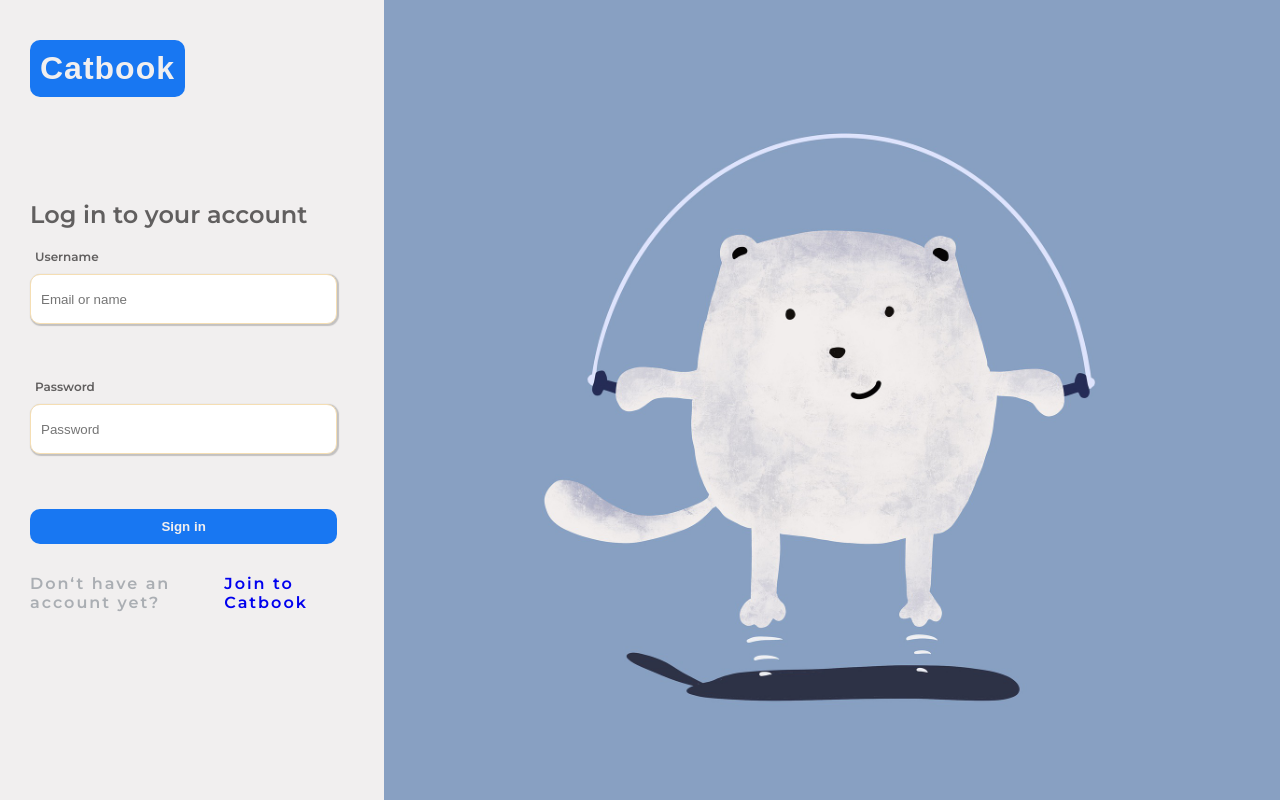
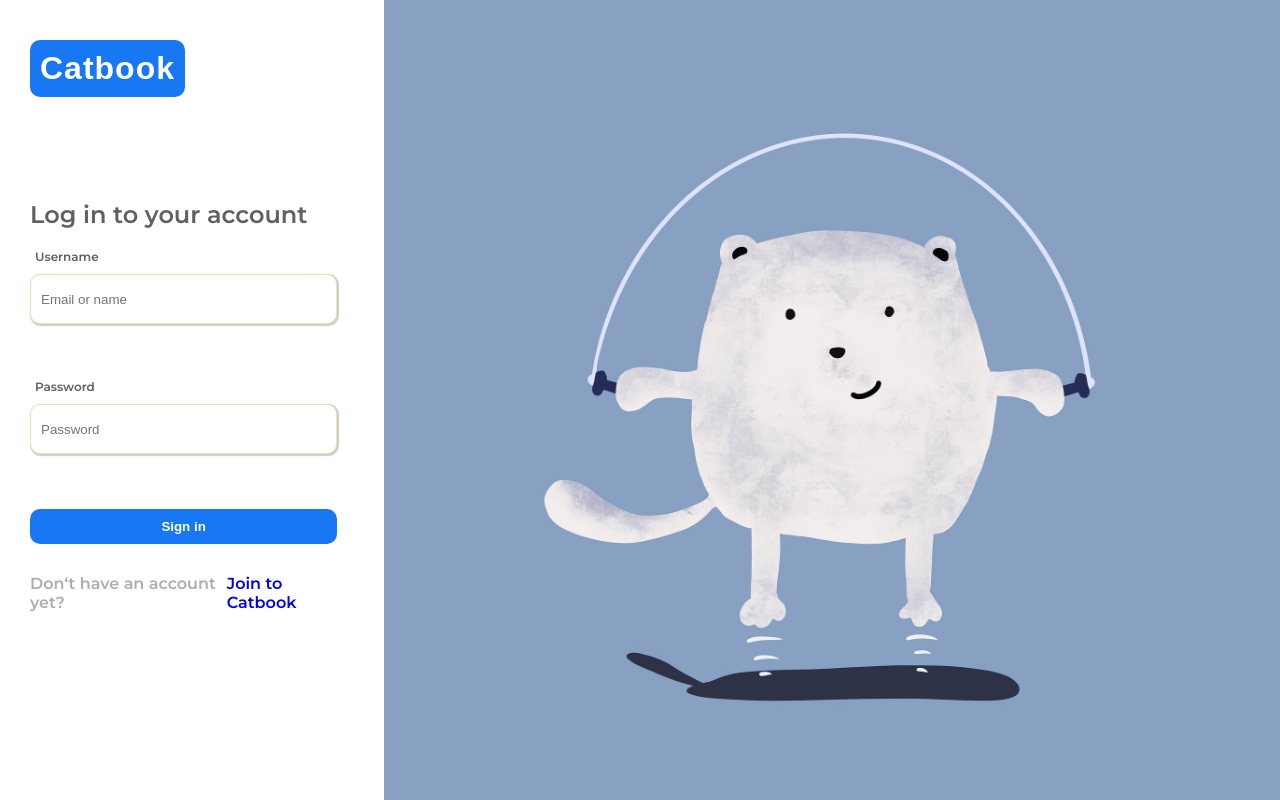
Before and after one commit to BrunoRodriguesNasc/cat-pages, a Next.js app: page / in a window 1280 px wide. Built offline with nearby package versions, Linux system fonts and the light colour scheme.

Commit message:
Adicionando rota para api

```diff
--- a/auth/index.js
+++ b/auth/index.js
@@ -1,5 +1,4 @@
 import React, { createContext, useState, useEffect } from 'react';
-
 
 const DEFAULT_VALUE = {
     state: {
@@ -15,8 +14,10 @@ export const UserProvider = ({ children }) => {
 
     const [user, setUser] = useState({});
 
-    function Login(email, senha) {
-        console.log('teste');
+    const Login = async (email, senha) => {
+
+        const {error, data } = await getUser({email, senha});
+
         if (email === 'bruno' && senha === '123') {
             setUser({ id: 1, name: 'bruno', email: 'bruno@teste.com' });
             localStorage.setItem('@App:user', JSON.stringify('bruno'));
@@ -26,15 +27,15 @@ export const UserProvider = ({ children }) => {
         }
 
 
-        return false
+        return false;
     }
 
-    function Logout() {
+    const Logout = () => {
         setUser(null);
-
         sessionStorage.removeItem('@App:user');
         sessionStorage.removeItem('App:token');
     }
+
     useEffect(() => {
         const storagedUser = localStorage.getItem('@App:user');
         const storagedId = localStorage.getItem('@App:id');
--- a/pages/api/hello.js
+++ b/pages/api/hello.js
@@ -1,5 +1,5 @@
 // Next.js API route support: https://nextjs.org/docs/api-routes/introduction
 
-export default function handler(req, res) {
+export default function get(req, res) {
   res.status(200).json({ name: 'John Doe' })
 }
--- /dev/null
+++ b/pages/api/user.js
@@ -0,0 +1,3 @@
+const getUser = user => {
+
+}
--- a/pages/index.js
+++ b/pages/index.js
@@ -12,8 +12,6 @@ export default function Login() {
   } = useForm();
 
   const { Login } = useContext(UserContext);
-
-
 
   const onSubmit = ({ email, password }) => {
     const response = Login(email, password);
--- a/styles/login.css
+++ b/styles/login.css
@@ -16,7 +16,7 @@
 .container div {
   width: 30%;
   height: 100%;
-  background-color: #f1efef;
+  background-color: white;
   display: -webkit-box;
   display: -ms-flexbox;
   display: flex;
@@ -36,7 +36,7 @@
   margin: 30px;
   letter-spacing: 1px;
   font-size: 32px;
-  color: #f1efef;
+  color: white;
   background-color: #1877f2;
   padding: 10px;
   border-radius: 10px;
@@ -133,7 +133,7 @@
   margin-top: 20px;
   border: none;
   outline: none;
-  color: #f1efef;
+  color: white;
   font-weight: bold;
   border-radius: 10px;
   cursor: pointer;
@@ -155,18 +155,19 @@
       -ms-flex-direction: row;
           flex-direction: row;
   margin-top: 30px;
-  letter-spacing: 2px;
-  -webkit-box-pack: center;
-      -ms-flex-pack: center;
-          justify-content: center;
+  -webkit-box-pack: start;
+      -ms-flex-pack: start;
+          justify-content: flex-start;
   height: 50px;
   color: #aaaeb3;
+  -webkit-box-align: center;
+      -ms-flex-align: center;
+          align-items: center;
 }
 
 .container div .signIn .to-signUp a {
-  letter-spacing: 2px;
   text-decoration: none;
-  margin-right: 1px;
+  margin-left: 5px;
 }
 
 .container .image {
--- a/styles/login.scss
+++ b/styles/login.scss
@@ -1,6 +1,6 @@
 $primary-color: rgb(67, 67, 207);
 $secundary-color: #1877f2;
-$white: rgb(241, 239, 239);
+$white: rgb(255, 255, 255);
 $transtion :  0.5s ease all;
 $danger : #f71b26;
 
@@ -119,15 +119,15 @@ $danger : #f71b26;
                 width: 100%;
                 flex-direction: row;
                 margin-top: 30px;
-                letter-spacing: 2px;
-                justify-content: center;
+                justify-content: flex-start;
                 height: 50px;
                 color: #aaaeb3;
+                align-items: center;
 
                 a {
-                    letter-spacing: 2px;
                     text-decoration: none;
-                    margin-right: 1px;
+
+                    margin-left: 5px;
                 }
             }
         }
```
Also changed, not shown: 1 other file (tests, documents, lock files or other folders).
